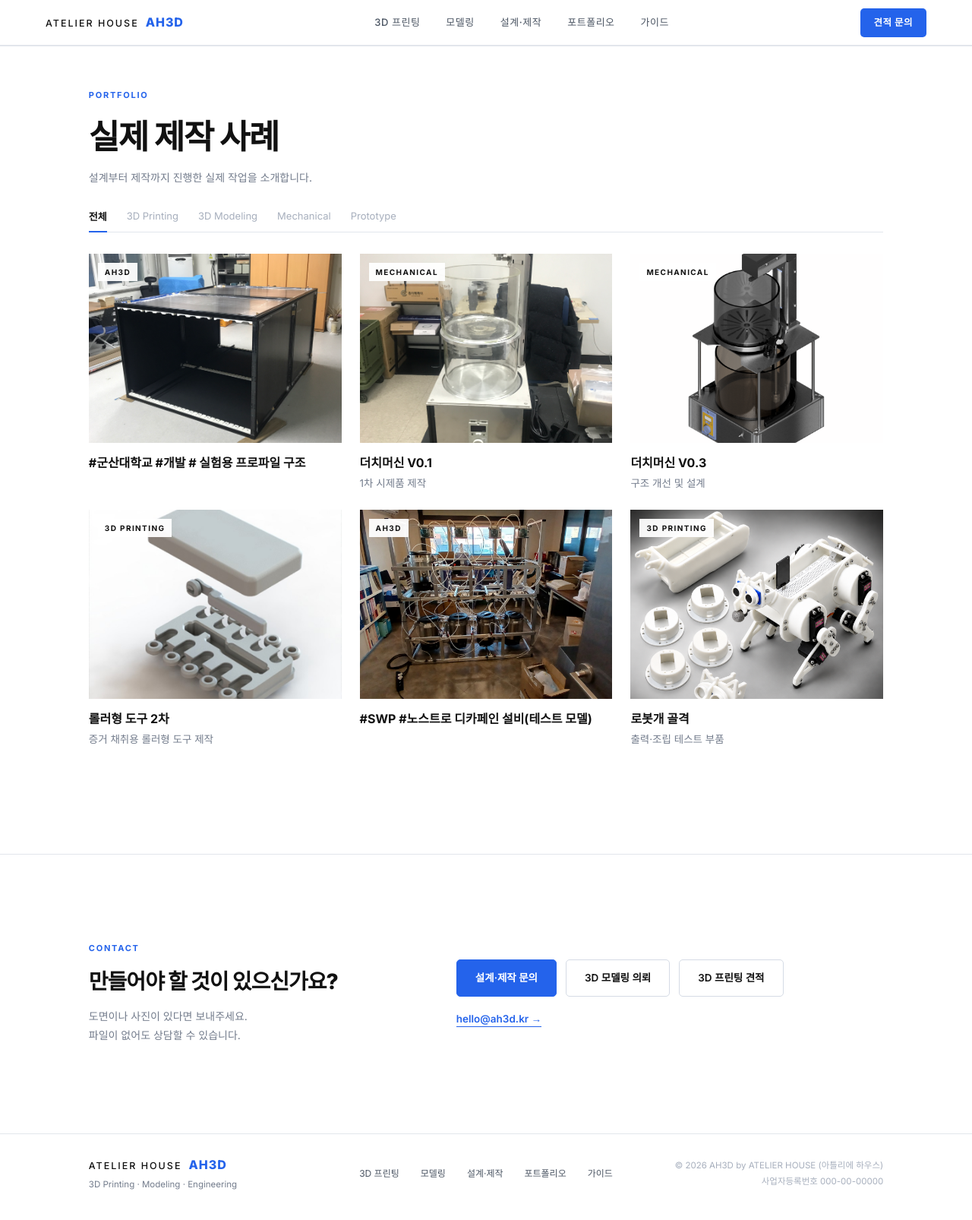
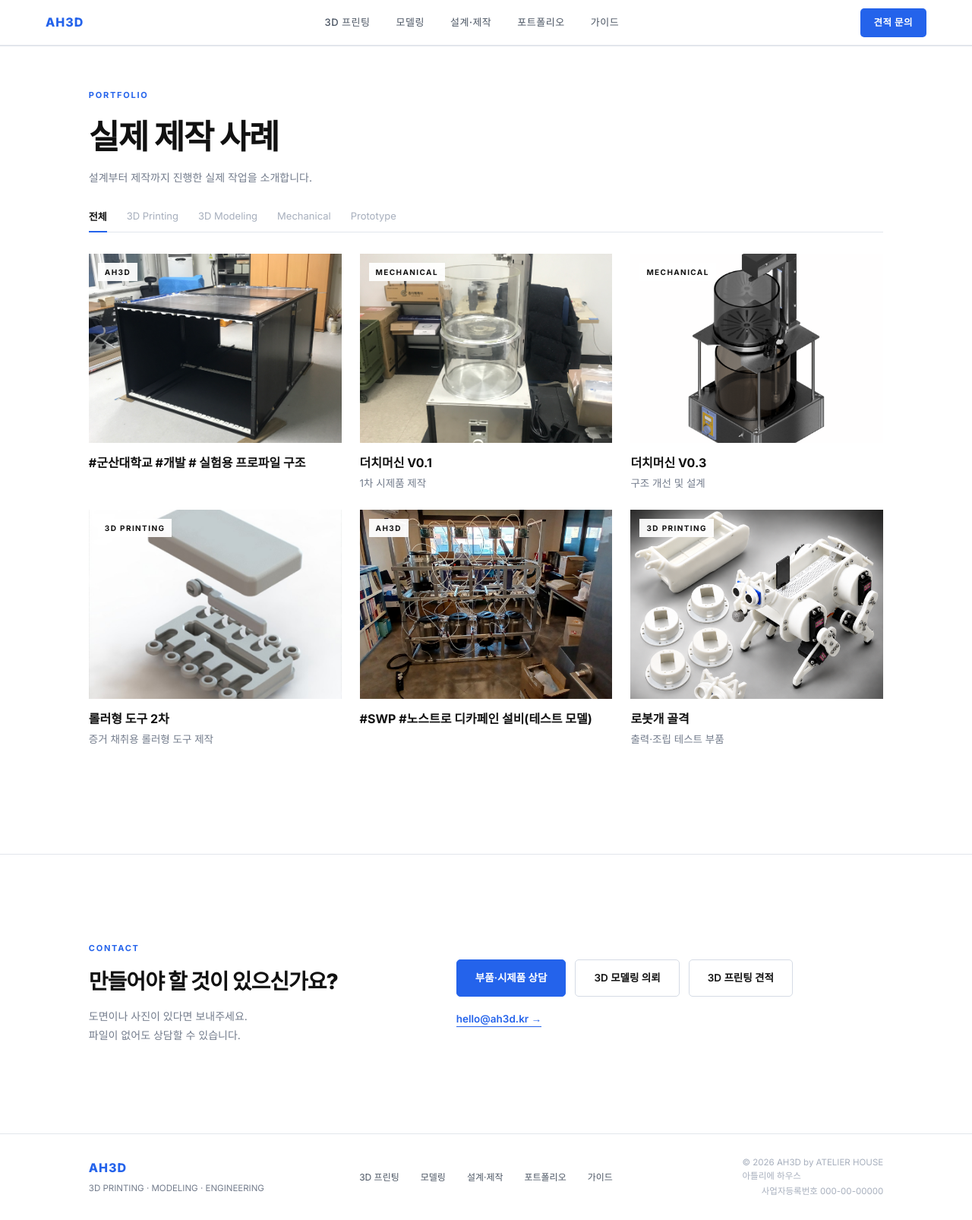
Before and after one commit to atelierhouse21-cloud/ah3d-homepage, a Next.js app: page /portfolio in a window 1280 px wide. Shown: the whole page at 76% size. Built offline with nearby package versions, Linux system fonts and the light colour scheme; a web font is replaced by a local one.

Commit message:
Add files via upload

```diff
--- a/app/globals.css
+++ b/app/globals.css
@@ -114,6 +114,19 @@ body{word-break:keep-all;overflow-wrap:break-word}
 .parts-list li{display:flex;align-items:baseline;gap:16px;padding:13px 0;border-bottom:1px solid #d7dce4;font-size:15px;font-weight:600;color:var(--ink)}
 .parts-list em{font-style:normal;font-size:11px;letter-spacing:.1em;color:var(--gold);font-weight:700;width:20px;flex:none}
 
+/* ── HOW TO WORK — 카드 아님, 얇은 구분선으로 나눈 스펙 그리드 ── */
+.how-head{max-width:640px;margin-bottom:32px}
+.how-head .desc{margin-bottom:0}
+.how-grid{display:grid;grid-template-columns:repeat(4,1fr);border-top:1px solid var(--line)}
+.how-item{display:block;padding:26px 22px 22px;border-right:1px solid var(--line);border-bottom:1px solid var(--line);transition:background-color .15s}
+.how-item:last-child{border-right:none}
+.how-item:hover{background:var(--bg)}
+.how-no{display:block;font:700 12px ui-monospace,Menlo,Consolas,monospace;letter-spacing:.14em;color:var(--gold);margin-bottom:14px}
+.how-cond{display:block;min-height:44px;font-size:15px;font-weight:600;color:var(--ink);line-height:1.5;margin-bottom:16px}
+.how-arrow{display:block;font-size:13px;color:var(--tx-mute)}
+.how-arrow b{color:var(--gold);font-weight:700;letter-spacing:.02em}
+.how-note{font-size:13.5px;color:var(--tx-dim);margin-top:20px}
+
 /* ── PORTFOLIO — 비대칭 편집 그리드 ── */
 .works-head{display:flex;justify-content:space-between;align-items:flex-end;gap:24px;flex-wrap:wrap;margin-bottom:36px}
 .works-head .desc{margin-bottom:0}
@@ -159,9 +172,9 @@ body{word-break:keep-all;overflow-wrap:break-word}
    사진이 준비되면 이 두 규칙(패딩·aspect-ratio)을 지우거나 다른 섹션과 동일하게 되돌리면 됨. */
 #quality{padding:clamp(40px,6vw,84px) 0}
 .qrow{display:grid;grid-template-columns:repeat(4,1fr);gap:14px}
-.qimg{aspect-ratio:16/9;border-radius:3px;overflow:hidden;background:repeating-linear-gradient(135deg,#eceef2 0 10px,#f5f6f8 10px 20px);border:1px solid #e3e7ee;display:flex;align-items:center;justify-content:center}
+.qimg{aspect-ratio:16/9;border-radius:3px;overflow:hidden;background-color:var(--grid-blue);background-image:linear-gradient(rgba(36,99,235,.08) 1px,transparent 1px),linear-gradient(90deg,rgba(36,99,235,.08) 1px,transparent 1px);background-size:16px 16px;border:1px solid var(--line);display:flex;align-items:center;justify-content:center}
 .qimg img{width:100%;height:100%;object-fit:cover}
-.qimg span{font-size:11px;letter-spacing:.14em;color:var(--tx-dim);background:#f5f6f8;padding:4px 10px}
+.qimg span{font:600 10px ui-monospace,Menlo,Consolas,monospace;letter-spacing:.14em;text-transform:uppercase;color:var(--gold-dim);background:#fff;border:1px solid var(--line);padding:4px 8px}
 .qrow figcaption{display:flex;flex-wrap:wrap;align-items:baseline;gap:2px 8px;padding-top:10px}
 .qrow em{font-style:normal;font-size:11px;font-weight:700;letter-spacing:.1em;color:var(--gold)}
 .qrow b{font-size:12.5px;color:var(--ink)}
@@ -216,6 +229,8 @@ body{word-break:keep-all;overflow-wrap:break-word}
   #print .svc-img,#modeling .svc-img,#engineering .svc-img{aspect-ratio:4/3}
 
   .parts-list{grid-template-columns:repeat(4,1fr);gap:22px 8px}
+  .how-grid{grid-template-columns:repeat(2,1fr)}
+  .how-item:nth-child(2n){border-right:none}
   .qrow{grid-template-columns:repeat(2,1fr)}
   .fgrid{grid-template-columns:repeat(2,1fr);gap:16px}
   .pgrid{grid-template-columns:1fr}
--- a/app/layout.tsx
+++ b/app/layout.tsx
@@ -1,14 +1,16 @@
 import type { Metadata } from "next";
-import { siteContent } from "@/lib/content";
+import { BRAND_NAME, BRAND_TAGLINE } from "@/lib/home";
 import "./globals.css";
 
+// 페이지 제목(브라우저 탭·검색결과)도 고객에게 노출되는 영역이므로
+// AH3D를 메인 브랜드로 씁니다. (siteContent.brand는 예전 문구 파일이라 쓰지 않음)
 export const metadata: Metadata = {
   title: {
-    default: `${siteContent.brand.name} | ${siteContent.brand.tagline}`,
-    template: `%s | ${siteContent.brand.name}`,
+    default: `${BRAND_NAME} | ${BRAND_TAGLINE}`,
+    template: `%s | ${BRAND_NAME}`,
   },
   description:
-    "설계하고, 출력하고, 검증합니다. SLA·FDM 3D프린팅, 3D모델링, 기계설계, 기능 검증용 시제품 제작 — 아틀리에 하우스(AH3D).",
+    "설계하고, 출력하고, 검증합니다. AH3D는 3D프린팅·3D모델링·기계설계·기능 검증용 시제품을 제작하는 엔지니어링 스튜디오입니다.",
 
   // ⚠️ 공사 중 설정 — 검색엔진이 이 사이트를 수집하지 못하게 막습니다.
   // 홈페이지가 완성되어 정식으로 공개하실 때, 아래 robots 항목
@@ -19,7 +21,7 @@ export const metadata: Metadata = {
   },
 
   openGraph: {
-    title: `${siteContent.brand.name} | ${siteContent.brand.tagline}`,
+    title: `${BRAND_NAME} | ${BRAND_TAGLINE}`,
     description: "설계하고, 출력하고, 검증합니다. 3D프린팅 · 3D모델링 · 기계설계.",
     type: "website",
     locale: "ko_KR",
--- a/app/page.tsx
+++ b/app/page.tsx
@@ -2,6 +2,7 @@ import TopBar from "@/components/TopBar";
 import HeroSection from "@/components/home/HeroSection";
 import ServiceSection from "@/components/home/ServiceSection";
 import PartsSection from "@/components/home/PartsSection";
+import HowToWorkSection from "@/components/home/HowToWorkSection";
 import PortfolioSection from "@/components/home/PortfolioSection";
 import QualitySection from "@/components/home/QualitySection";
 import ContactSection from "@/components/home/ContactSection";
@@ -20,6 +21,7 @@ export default function Home() {
       <HeroSection />
       <ServiceSection projects={projects} />
       <PartsSection projects={projects} />
+      <HowToWorkSection />
       <PortfolioSection projects={projects} />
       <QualitySection />
       <ContactSection />
--- a/components/TopBar.tsx
+++ b/components/TopBar.tsx
@@ -1,17 +1,18 @@
 "use client";
 import { useState } from "react";
-import { MENU } from "@/lib/home";
+import { BRAND_NAME, MENU } from "@/lib/home";
 
 export default function TopBar() {
   const [open, setOpen] = useState(false);
 
   return (
     <header className="topbar">
-      <a href="/#home" className="logo" aria-label="ATELIER HOUSE AH3D">
-        {/* 로고 이미지가 준비되면 아래 두 줄을 이미지로 바꾸세요.
-            예: <img src="/logo.svg" alt="ATELIER HOUSE AH3D" height={20} /> */}
-        <span className="lg-a">ATELIER HOUSE</span>
-        <span className="lg-b">AH3D</span>
+      {/* 고객에게 보이는 메인 브랜드는 AH3D만 씁니다.
+          ATELIER HOUSE(사업자명)는 Footer의 사업자 정보에서만 노출됩니다.
+          로고 이미지가 준비되면 아래 줄을 이미지로 바꾸세요.
+          예: <img src="/logo.svg" alt="AH3D" height={20} /> */}
+      <a href="/#home" className="logo" aria-label={BRAND_NAME}>
+        <span className="lg-b">{BRAND_NAME}</span>
       </a>
       <nav className={open ? "links open" : "links"}>
         {MENU.map((m) => (
--- a/components/home/ContactSection.tsx
+++ b/components/home/ContactSection.tsx
@@ -15,7 +15,7 @@ export default function ContactSection() {
         </div>
         <div className="contact-right">
           <div className="contact-btns">
-            <a href={mail("[설계·제작 문의]")} className="btn primary">설계·제작 문의</a>
+            <a href={mail("[부품·시제품 상담]")} className="btn primary">부품·시제품 상담</a>
             <a href={mail("[3D 모델링 의뢰]")} className="btn">3D 모델링 의뢰</a>
             <a href={QUOTE_URL} className="btn">3D 프린팅 견적</a>
           </div>
--- a/components/home/Footer.tsx
+++ b/components/home/Footer.tsx
@@ -1,15 +1,16 @@
-import { BUSINESS_NO, MENU } from "@/lib/home";
+import { BRAND_NAME, BRAND_TAGLINE, BUSINESS_NO, MENU } from "@/lib/home";
 
+// Footer는 "ATELIER HOUSE"(사업자명)를 노출하는 유일한 영역입니다.
+// 그 외 화면(헤더·히어로·서비스·포트폴리오·버튼 등)은 AH3D만 씁니다.
 export default function Footer() {
   return (
     <footer className="site-footer">
       <div className="wrap foot-grid">
         <div className="foot-brand">
           <p>
-            <span className="lg-a">ATELIER HOUSE</span>
-            <span className="lg-b">AH3D</span>
+            <span className="lg-b">{BRAND_NAME}</span>
           </p>
-          <small>3D Printing · Modeling · Engineering</small>
+          <small>{BRAND_TAGLINE}</small>
         </div>
         <nav className="foot-nav" aria-label="사이트 메뉴">
           {MENU.map((m) => (
@@ -19,7 +20,11 @@ export default function Footer() {
           ))}
         </nav>
         <div className="foot-info">
-          <span>© 2026 AH3D by ATELIER HOUSE (아틀리에 하우스)</span>
+          <span>
+            © 2026 {BRAND_NAME} by ATELIER HOUSE
+            <br />
+            아틀리에 하우스
+          </span>
           <span>사업자등록번호 {BUSINESS_NO}</span>
         </div>
       </div>
--- a/lib/home.ts
+++ b/lib/home.ts
@@ -2,6 +2,11 @@
 //
 // 화면에 나오는 글자와 버튼 연결은 이 파일에서 바꿉니다.
 // 따옴표(") 안쪽 글자만 바꾸시고, 따옴표와 쉼표(,)는 지우지 마세요.
+
+// 고객에게 노출되는 메인 브랜드명 — 항상 "AH3D"만 씁니다.
+// "ATELIER HOUSE"는 법적 사업자명이라 Footer의 사업자 정보 영역에서만 씁니다.
+export const BRAND_NAME = "AH3D";
+export const BRAND_TAGLINE = "3D PRINTING · MODELING · ENGINEERING";
 
 // 견적앱 주소 — 자동견적 버튼은 모두 이 주소로 연결됩니다.
 export const QUOTE_URL = "https://auto-quote.ah3d.kr/";
@@ -42,9 +47,9 @@ export const HERO_PATHS = [
   },
   {
     icon: "gear",
-    label: "설계·제작 문의",
+    label: "부품·시제품 상담",
     sub: "필요한 부품이나 기능 검증용 시제품 상담",
-    href: mail("[설계·제작 문의]"),
+    href: mail("[부품·시제품 상담]"),
   },
 ];
 
@@ -55,7 +60,7 @@ export const SERVICES = [
     no: "01",
     name: "3D PRINTING",
     meta: "SLA · MSLA · FDM",
-    lead: "파일이 있다면 바로 출력합니다.",
+    lead: "파일이 있다면 바로 제작합니다.",
     items: ["세척 · 경화", "후가공", "소량 제작"],
     cta: { label: "자동 견적 받기 →", href: QUOTE_URL },
     // 사진 제목(public/portfolio 파일 이름에서 나온 이름). 다른 사진으로 바꾸려면 여기만 수정.
@@ -66,7 +71,7 @@ export const SERVICES = [
     no: "02",
     name: "3D MODELING",
     meta: "도면 · 스케치 · 사진",
-    lead: "파일이 없다면 모델링부터 진행합니다.",
+    lead: "파일이 없어도 제작할 수 있습니다.",
     items: ["3D 모델링", "역설계", "기존 부품 수정"],
     cta: { label: "모델링 의뢰하기 →", href: mail("[3D 모델링 의뢰]") },
     image: { kind: "cad", ref: "/hero/part-link.png", alt: "3D 모델링 CAD 모델" },
@@ -76,9 +81,9 @@ export const SERVICES = [
     no: "03",
     name: "ENGINEERING",
     meta: "기계부품 · 지그 · 치구",
-    lead: "필요한 부품을 함께 설계합니다.",
+    lead: "필요한 부품의 구조부터 함께 설계합니다.",
     items: ["기계부품 설계", "지그 · 치구 설계", "기능 검증용 시제품"],
-    cta: { label: "설계·제작 문의 →", href: mail("[설계·제작 문의]") },
+    cta: { label: "부품·시제품 상담하기 →", href: mail("[부품·시제품 상담]") },
     image: {
       kind: "photo",
       ref: "군산대학교 개발 실험용 프로파일 구조",
@@ -98,3 +103,22 @@ export const PARTS = [
   { icon: "gear", label: "기존 부품 수정" },
   { icon: "proto", label: "기능 검증용 시제품" },
 ];
+
+// SERVICE와 PORTFOLIO 사이 "어떤 단계에서든 의뢰할 수 있습니다" 섹션.
+// 고객의 현재 상황 → 연결되는 서비스/행동.
+export const HOW_TO_WORK = [
+  { no: "01", cond: "파일이 있습니다.", target: "3D PRINTING", href: QUOTE_URL },
+  { no: "02", cond: "파일이 없습니다.", target: "3D MODELING", href: mail("[3D 모델링 의뢰]") },
+  {
+    no: "03",
+    cond: "부품 자체가 필요합니다.",
+    target: "ENGINEERING",
+    href: mail("[부품·시제품 상담]"),
+  },
+  {
+    no: "04",
+    cond: "어떤 방법이 필요한지 모르겠습니다.",
+    target: "CONSULTATION",
+    href: mail("[상담 문의]"),
+  },
+];
```
Also changed, not shown: components/home/HowToWorkSection.tsx (added, +28 -0 lines).
